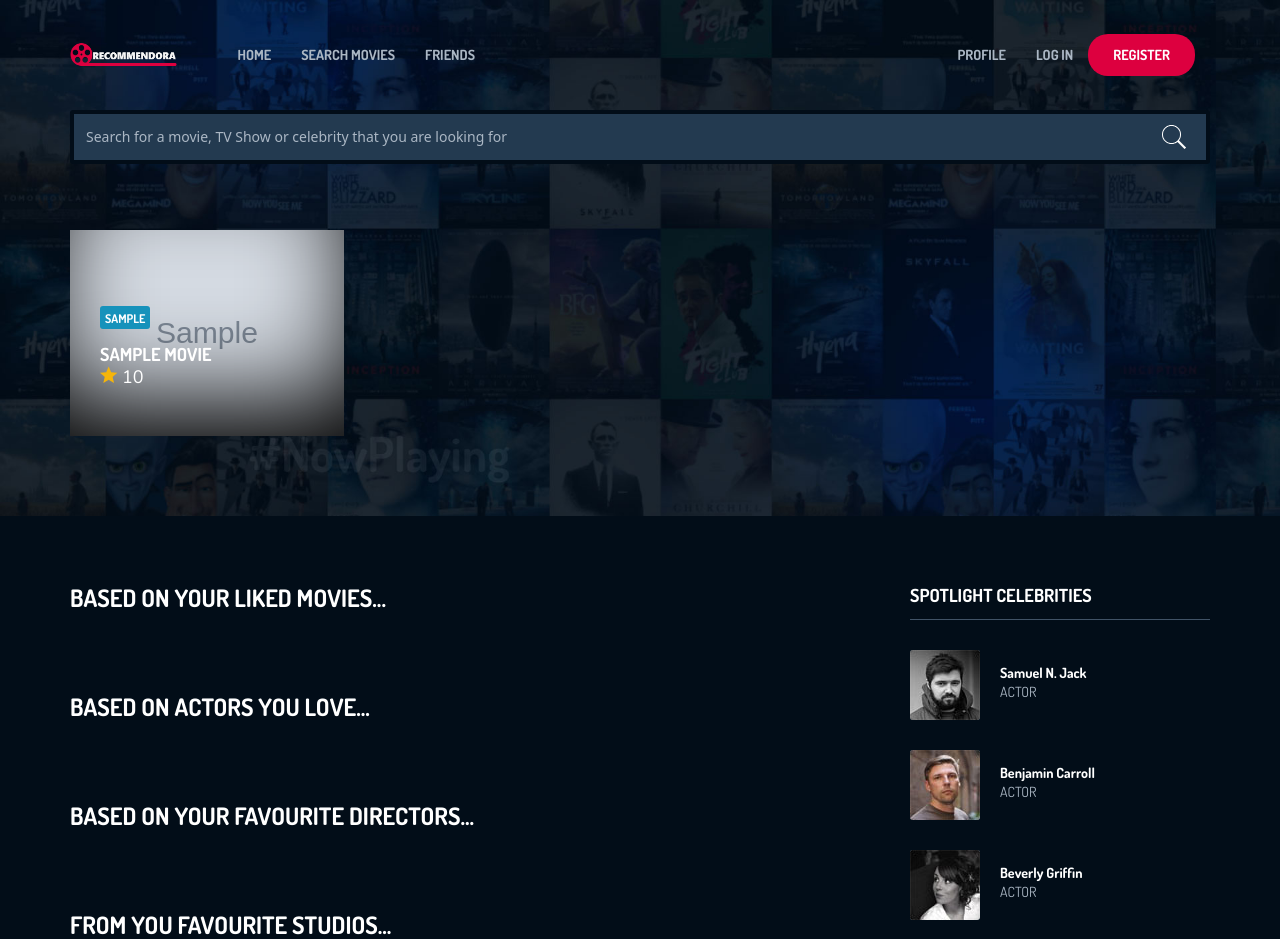
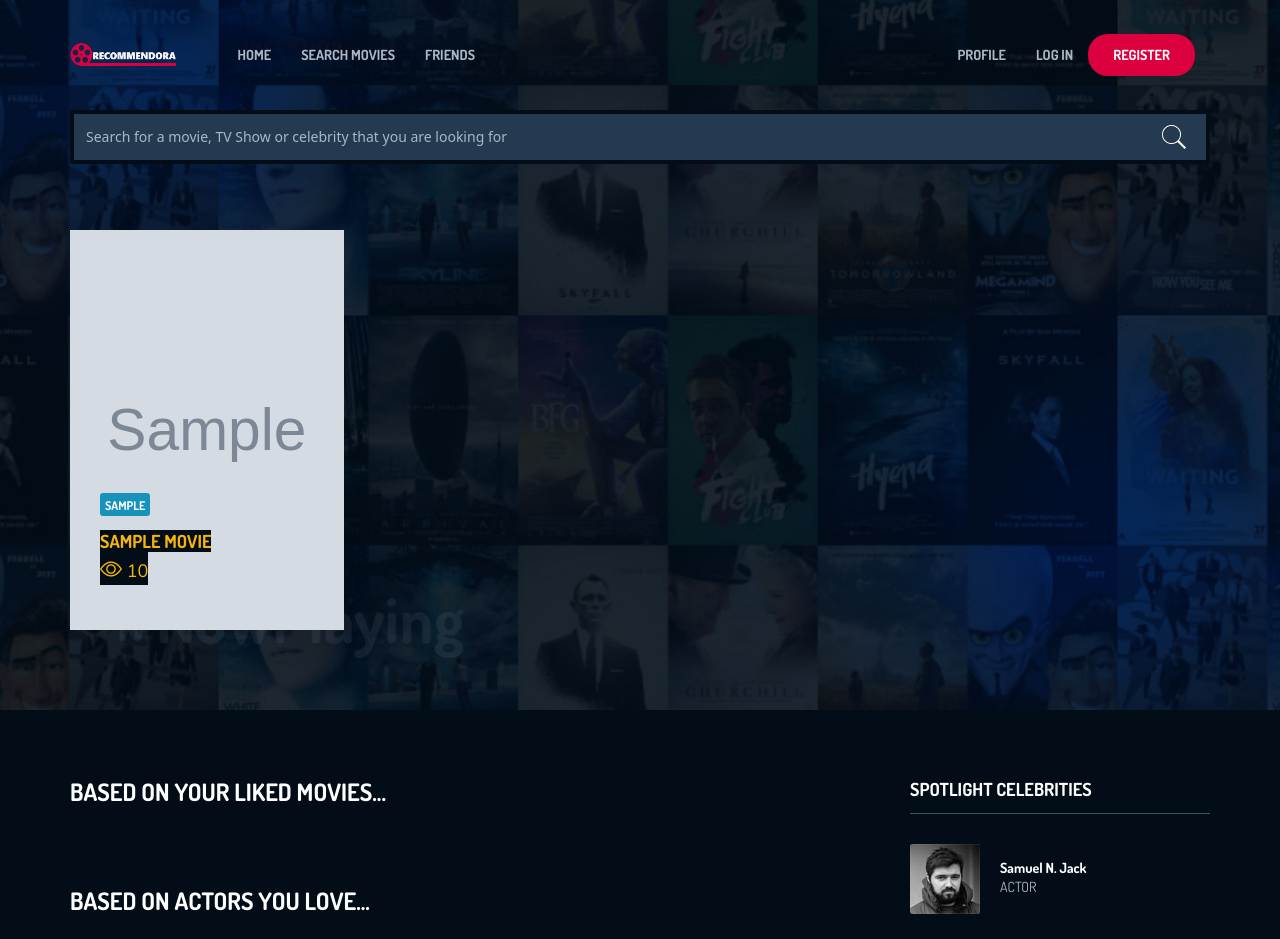
Before and after one commit to Rutvik-C/Recommendora, a Django app: page / in a window 1280 px wide. Shown: the top 939 px of the page. Run offline with Django 3.2, Linux system fonts and the light colour scheme; tables that the repository leaves empty hold one stand-in row (values such as "Sample post"); grey boxes marked "Sample" are stand-in pictures; parts of the project's set-up code (start-up, migrations or seed data) failed here and were passed over; some libraries are stand-ins or nearby versions.

Commit message:
Image size,eye fixed

```diff
--- a/Recommendora/settings.py
+++ b/Recommendora/settings.py
@@ -81,7 +81,7 @@
         'HOST': '127.0.0.1',
         'PORT': '3306',
         'USER': 'root',
-        'PASSWORD': 'HelloWorld',
+        'PASSWORD': 'Mb@03052001',
     }
 }
 
--- a/main/templates/main/index.html
+++ b/main/templates/main/index.html
@@ -21,8 +21,14 @@
 	<link rel="stylesheet" href="{% static 'main/css/plugins.css' %}">
 	<link rel="stylesheet" href="{% static 'main/css/style.css' %}">
 
+	<link rel="stylesheet" href="https://cdnjs.cloudflare.com/ajax/libs/bootstrap-icons/1.7.0/font/bootstrap-icons.min.css" integrity="sha512-yLNTU6YQWEtsM/WVkUqd2jRzzq5hmfFUMVvziVlkgC0R9HTElDtyF4DiWiBeMS36npvN+NWwrr764A4AWGcmQQ==" crossorigin="anonymous" referrerpolicy="no-referrer" />
 	<style>
-
+				.myImg {
+    float: left;
+    width:  285px;
+    height: 400px;
+    object-fit: cover;
+}
 		/*the container must be positioned relative:*/
 		.autocomplete {
 		  position: relative;
@@ -202,7 +208,7 @@
 
 					<div class="movie-item">
 						<div class="mv-img">
-							<a href="#"><img src="{{ movie.image_url }}" alt="" style="object-fit: cover; width: 285;  height: 437;"></a>
+							<a href="#"><img class="myImg" src="{{ movie.image_url }}" alt=""></a>
 						</div>
 						<div class="title-in">
 							<div class="cate">
@@ -210,8 +216,8 @@
 								<span class="blue"><a href="#">{{ gen.type }}</a></span>
 								{% endfor %}
 							</div>
-							<h6><a href="#">{{ movie.title }}</a></h6>
-							<p><i class="ion-android-star"></i><span>  {{ movie.views }}</span></p>
+							<h6><a href="#" style="background-color: #020d18; color: #f5b50a">{{ movie.title }}</a></h6>
+							<p style="background-color: #020d18; padding-top: 7px;"><i class="bi bi-eye"></i><span style="color: #f5b50a">  {{ movie.views }}</span></p>
 						</div>
 					</div>
 
@@ -246,7 +252,7 @@
 					            			</div>
 					            			<div class="title-in">
 					            				<h6><a href="#">{{ movie.title }}</a></h6>
-					            				<p><i class="ion-android-star"></i><span>  {{ movie.views }}</span></p>
+					            				<p><i class="fas fa-eye"></i><span>  {{ movie.views }}</span></p>
 					            			</div>
 					            		</div>
 				            		</div>
@@ -545,6 +551,9 @@
 <script src="{% static 'main/js/plugins.js' %}"></script>
 <script src="{% static 'main/js/plugins2.js' %}"></script>
 <script src="{% static 'main/js/custom.js' %}"></script>
+<script src="https://cdn.jsdelivr.net/npm/bootstrap@5.0.2/dist/js/bootstrap.bundle.min.js"></script>
+
+
 </body>
 
 
```
Also changed, not shown: main/templates/main/moviesingle.html (added).
